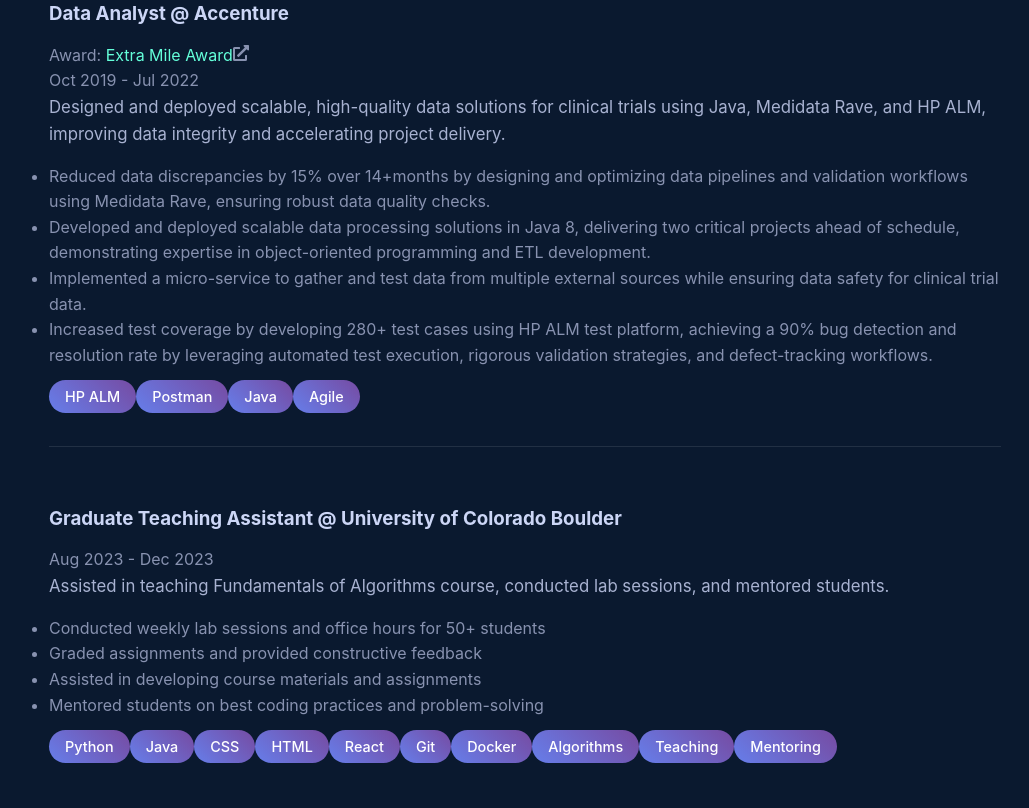
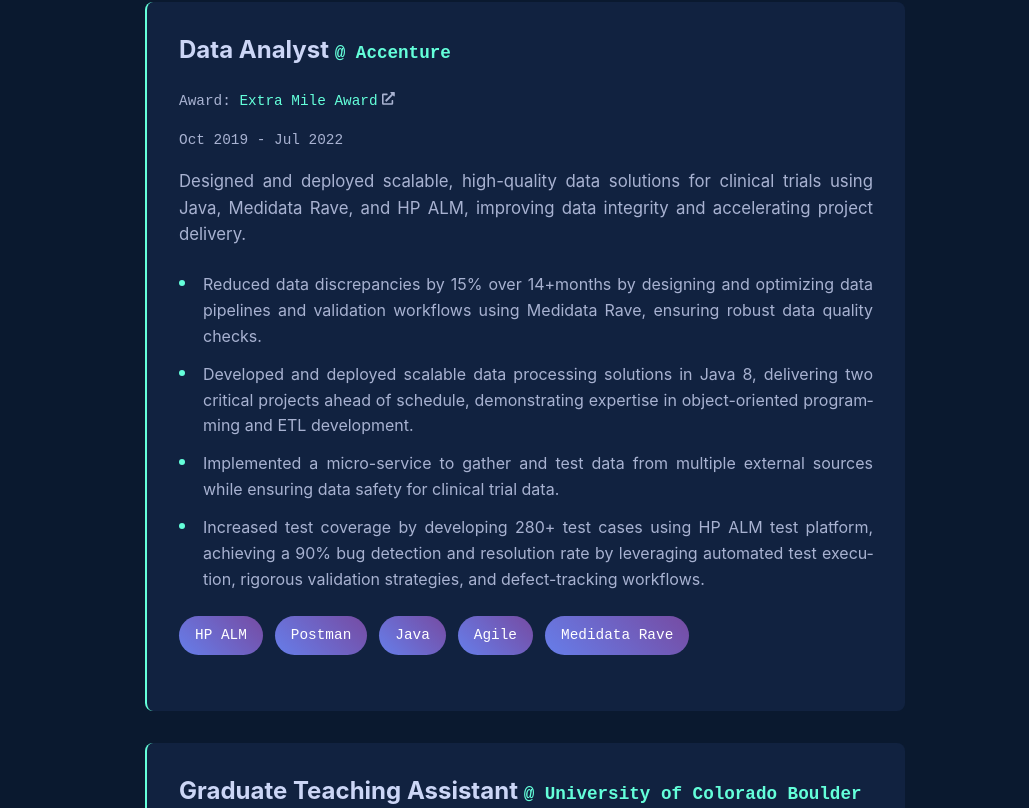
Before and after one commit to Yashuchirag/chiragch.com, a React (Create React App) app: page / in a window 1280 px wide. Shown: the part 1672-2480 px from the top of the page, without its empty margins (115-1144 px from the left). Built offline with nearby package versions, Linux system fonts and the light colour scheme.

Commit message:
Updated Projects section

```diff
--- a/src/App.css
+++ b/src/App.css
@@ -51,6 +51,9 @@ h2 {
 p {
   margin-bottom: 1rem;
   font-size: 1.05rem;
+  text-align: justify;
+  text-justify: inter-word;
+  hyphens: auto;
   color: var(--light-slate);
 }
 
@@ -362,6 +365,15 @@ section {
 }
 .education-card p {
   font-size: 1rem;
+  text-align: justify;
+  text-justify: inter-word;
+  hyphens: auto;
+  margin-bottom: 0.8rem;
+}
+
+.education-card .date {
+  text-align: left !important;
+  margin-bottom: 0.5rem !important;
 }
 
 /* Skills */
@@ -422,20 +434,166 @@ section {
   box-shadow: 0 4px 10px rgba(0, 0, 0, 0.2);
 }
 
-/* Experience Item */
-.experience-item {
-  margin-bottom: 60px; /* Increase spacing between blocks */
-  padding-bottom: 20px;
-  border-bottom: 1px solid rgba(255, 255, 255, 0.1); /* optional visual divider */
+/* Experience & Projects Section */
+.experience-timeline {
+  position: relative;
+  max-width: 800px;
+  margin: 0 auto;
+  padding: 0 20px;
 }
 
-.experience-item:last-child {
-  border-bottom: none;
+.experience-item {
+  background: var(--light-navy);
+  border-radius: 8px;
+  padding: 2rem;
+  margin-bottom: 2rem;
+  position: relative;
+  transition: var(--transition);
+  border-left: 2px solid var(--green);
+}
+
+.experience-item:hover {
+  transform: translateY(-5px);
+  box-shadow: 0 10px 30px -15px var(--green-tint);
+}
+
+.experience-header {
+  display: flex;
+  justify-content: space-between;
+  align-items: center;
+  margin-bottom: 1rem;
+  flex-wrap: wrap;
+  gap: 1rem;
+}
+
+.experience-header h3 {
+  margin: 0;
+  font-size: 1.5rem;
+  color: var(--lightest-slate);
+}
+
+.experience-header h3 span {
+  color: var(--green);
+  font-family: var(--font-mono);
+  font-size: 1.1rem;
+}
+
+.experience-period {
+  font-family: var(--font-mono);
+  font-size: 0.9rem;
+  color: var(--light-slate);
+  white-space: nowrap;
+}
+
+.experience-description {
+  margin-bottom: 1.5rem;
+  color: var(--light-slate);
+  text-align: justify;
+  text-justify: inter-word;
+  hyphens: auto;
+}
+
+.experience-responsibilities {
+  margin-bottom: 1.5rem;
+  list-style: none;
+}
+
+.experience-responsibilities li {
+  position: relative;
+  padding-left: 1.5rem;
+  margin-bottom: 0.8rem;
+  color: var(--light-slate);
+  text-align: justify;
+  text-justify: inter-word;
+  hyphens: auto;
+}
+
+.experience-responsibilities .bullet {
+  position: absolute;
+  left: 0;
+  top: 0.5rem;
+  width: 6px;
+  height: 6px;
+  background-color: var(--green);
+  border-radius: 50%;
 }
 
 .experience-skills {
-  margin-top: 1rem; /* or use 16px / 20px as preferred */
-  margin-bottom: 1rem;
+  display: flex;
+  flex-wrap: wrap;
+  gap: 0.75rem;
+  margin: 1.5rem 0;
+}
+
+.skill-tag {
+  font-family: var(--font-mono);
+  font-size: 0.8rem;
+  color: var(--green);
+  background-color: var(--green-tint);
+  padding: 0.25rem 0.75rem;
+  border-radius: 50px;
+}
+
+.experience-award {
+  font-family: var(--font-mono);
+  font-size: 0.9rem;
+  color: var(--light-slate);
+  margin-top: 0.5rem;
+  width: 100%;
+}
+
+.experience-award a {
+  color: var(--green);
+  text-decoration: none;
+  transition: var(--transition);
+  display: inline-flex;
+  align-items: center;
+}
+
+.experience-award a:hover {
+  color: var(--white);
+}
+
+.award-icon {
+  margin-left: 0.3rem;
+  font-size: 0.8rem;
+}
+
+/* Project Link */
+.project-link {
+  display: inline-flex;
+  align-items: center;
+  margin-top: 1rem;
+  font-family: var(--font-mono);
+  color: var(--green);
+  text-decoration: none;
+  transition: var(--transition);
+  font-size: 0.9rem;
+  padding: 0.25rem 0.5rem;
+  border-radius: 4px;
+}
+
+.project-link:hover {
+  color: var(--white);
+  background-color: var(--green-tint);
+}
+
+.link-icon {
+  margin-left: 0.5rem;
+  font-size: 0.8rem;
+}
+
+/* Responsive adjustments */
+@media (max-width: 768px) {
+  .experience-header {
+    flex-direction: column;
+    align-items: flex-start;
+    gap: 0.5rem;
+  }
+
+  .experience-period {
+    margin-top: 0.5rem;
+  }
 }
 
 /* Optional grid layout inside a category */
--- a/src/App.js
+++ b/src/App.js
@@ -129,6 +129,106 @@ const About = () => {
   );
 };
 
+// Projects Component
+const Projects = () => {
+  const projects = [
+    {
+      title: 'Volunteer Management System',
+      company: 'University of Colorado Boulder',
+      period: 'Jan 2024 - May 2024',
+      description: 'Developed a Docker-containerized full-stack application optimizing volunteer management through automated data collection, secure authentication, scalable SQL databases, and real-time analytics.',
+      responsibilities: [
+        'Engineered a full-stack web application to optimize volunteer event management, integrating Docker for containerization and automating data collection from multiple online sources to prevent overbooking and enhance scheduling efficiency.',
+        'Developed a secure user authentication system, event browsing functionality, and a scalable SQL database architecture, leveraging Docker containers to manage and analyze large datasets, enabling real-time insights and statistical reporting for data-driven decision-making.',
+        'Designed and implemented a data analyzer module using Python and SQL, generating automated reports and interactive visualizations to provide actionable intelligence for volunteer activity management and event coordination.'
+      ],
+      skills: ['React', 'CSS', 'JavaScript', 'PWA', 'Docker', 'Python', 'SQL', 'Heroku', 'PostgreSQL'],
+      link: 'https://github.com/Yashuchirag/Volunteer-Management'
+    },
+    {
+      title: 'Team Pressing Project: Premier League Analysis',
+      company: 'University of Colorado Boulder',
+      period: 'Jan 2023 - April 2023',
+      description: 'Performed data exploration and visualization on Premier League teams, identifying performance trends and developing PCA-based predictive models for injury and goal forecasting.',
+      responsibilities: [
+        'Performed exploratory data and feature analysis on Premier League team performance, identifying low shot conversion rates for Manchester United and Wolves due to center-forward absences, using statistical trend analysis and game performance metrics.',
+        'Designed and implemented advanced data visualization strategies using Matplotlib and Seaborn, uncovering key performance patterns through heatmaps, scatter plots, and time-series analysis to drive actionable insights.',
+        'Developed and evaluated 12 predictive models leveraging PCA for dimensionality reduction, with ElasticNet Regressor excelling in injury prediction and Linear Regression accurately forecasting goals per game and optimizing model interpretability and performance.'
+      ],
+      skills: ['Python', 'Machine Learning', 'Data Analysis', 'Data Visualization', 'PCA', 'ElasticNet Regressor', 'Linear Regression', 'Matplotlib', 'Seaborn'],
+      link: 'https://github.com/Yashuchirag/team_pressing_project'
+    },
+    {
+      title: 'Glasso Algorithm Project',
+      company: 'University of Colorado Boulder',
+      period: 'Jan 2024 - April 2024',
+      description: 'Performed data exploration and visualization on Premier League teams, identifying performance trends and developing PCA-based predictive models for injury and goal forecasting.',
+      responsibilities: [
+        'Developed and implemented machine learning solutions using the Graphical Lasso (GLASSO) algorithm to analyze large Gaussian graphical models in high-dimensional datasets, enhancing the interpretability of complex data relationships.',
+        'Estimated sparse precision matrices to improve the accuracy of predictions, anomaly detection, and scenario simulations, while conducting in-depth analysis of marginal and conditional independence within graphs.',
+        'Applied these techniques to real-world data, including gene expression datasets, improving predictive modeling and enabling data-driven decision-making in large-scale data science applications.'
+      ],
+      skills: ['Python', 'Machine Learning', 'Data Analysis', 'Data Visualization', 'PCA', 'GLASSO', 'Linear Regression', 'Matplotlib', 'Seaborn'],
+      link: ''
+    },
+    {
+      title: 'Forest Cover-Type Prediction',
+      company: 'University of Colorado Boulder',
+      period: 'Jan 2023 - April 2023',
+      description: 'Performed data exploration and visualization on Premier League teams, identifying performance trends and developing PCA-based predictive models for injury and goal forecasting.',
+      responsibilities: [
+        'Developed high-accuracy forest cover-type prediction models using logistic regression, neural networks, PCA, and bagging techniques, achieving 96.85% test accuracy by optimizing model performance through feature scaling, outlier removal, and preprocessing of 580,000+ samples.',
+        'Performed sensitivity analysis using confusion matrices and correlation heatmaps, evaluating model robustness and identifying key feature dependencies to refine predictive accuracy.',
+        'Enhanced model generalization through hyperparameter tuning and advanced feature engineering, leveraging grid search, cross-validation, and dimensionality reduction to improve classification performance and scalability.'
+      ],
+      skills: ['Python', 'Machine Learning', 'Data Analysis', 'Data Visualization', 'PCA', 'GLASSO', 'Linear Regression', 'Matplotlib', 'Seaborn'],
+      link: 'https://github.com/Yashuchirag/CoverType'
+    }
+  ];
+
+  return (
+    <section id="projects" className="section">
+      <div className="container">
+        <h1 className="page-title" data-aos="fade-right">Projects</h1>
+        <div className="experience-timeline">
+          {projects.map((project, index) => (
+            <div key={index} className="experience-item" data-aos="fade-up" data-aos-delay={index * 100}>
+              <div className="experience-header">
+                <h3>{project.title} <span>@ {project.company}</span></h3>
+                <span className="experience-period">{project.period}</span>
+              </div>
+              <p className="experience-description">{project.description}</p>
+              <ul className="experience-responsibilities">
+                {project.responsibilities.map((item, i) => (
+                  <li key={i}>
+                    <span className="bullet"></span>
+                    <span className="text">{item}</span>
+                  </li>
+                ))}
+              </ul>
+              <div className="experience-skills">
+                {project.skills.map((skill, i) => (
+                  <span key={i} className="skill-tag">{skill}</span>
+                ))}
+              </div>
+              {project.link && (
+                <a
+                  href={project.link}
+                  target="_blank"
+                  rel="noopener noreferrer"
+                  className="project-link"
+                >
+                  View Project <FaExternalLinkAlt className="link-icon" />
+                </a>
+              )}
+            </div>
+          ))}
+        </div>
+      </div>
+    </section>
+  );
+};
+
 // Experience Component
 const Experience = () => {
   const experiences = [
@@ -143,7 +243,7 @@ const Experience = () => {
         'Implemented a micro-service to gather and test data from multiple external sources while ensuring data safety for clinical trial data.',
         'Increased test coverage by developing 280+ test cases using HP ALM test platform, achieving a 90% bug detection and resolution rate by leveraging automated test execution, rigorous validation strategies, and defect-tracking workflows.'
       ],
-      skills: ['HP ALM', 'Postman', 'Java', 'Agile'],
+      skills: ['HP ALM', 'Postman', 'Java', 'Agile', 'Medidata Rave'],
       award: {
         name: 'Extra Mile Award',
         PDF: '/Chirag Chandrashekar.pdf'
@@ -357,6 +457,7 @@ const App = () => {
             <ul className={`nav-links ${isMenuOpen ? 'active' : ''}`}>
               <li><a href="#about" onClick={() => setCurrentPage('home')}>About</a></li>
               <li><a href="#experience" onClick={() => setCurrentPage('home')}>Experience</a></li>
+              <li><a href="#projects" onClick={() => setCurrentPage('home')}>Projects</a></li>
               <li><a href="#education" onClick={() => setCurrentPage('education')}>Education</a></li>
               <li><a href="#skills" onClick={() => setCurrentPage('skills')}>Skills</a></li>
               <li><a href="#contact" onClick={() => setCurrentPage('contact')} className="btn btn-primary">Contact</a></li>
@@ -366,7 +467,7 @@ const App = () => {
       </header>
 
       <main>
-        {currentPage === 'home' && (<><Hero /><About /><Experience /><EducationPage /><SkillsPage /><ContactPage /></>)}
+        {currentPage === 'home' && (<><Hero /><About /><Experience /><Projects /><EducationPage /><SkillsPage /><ContactPage /></>)}
         {currentPage === 'education' && <EducationPage onBack={() => setCurrentPage('home')} />}
         {currentPage === 'skills' && <SkillsPage onBack={() => setCurrentPage('home')} />}
         {currentPage === 'contact' && <ContactPage onBack={() => setCurrentPage('home')} />}
@@ -375,13 +476,13 @@ const App = () => {
       <footer className="footer">
         <div className="container">
           <div className="footer-content">
-            <p>Designed & Built by Chirag Chandrashekar</p>
+            <q>Designed & Built by Chirag Chandrashekar</q>
             <div className="social-links">
               <a href="https://github.com/ChiragChandrashekar" target="_blank" rel="noopener noreferrer"><FaGithub /></a>
               <a href="https://linkedin.com/in/chirag-chandrashekar" target="_blank" rel="noopener noreferrer"><FaLinkedin /></a>
               <a href="mailto:chirag.chandrashekar@colorado.edu"><FaEnvelope /></a>
             </div>
-            <p>&copy; {new Date().getFullYear()} Chirag Chandrashekar. All rights reserved.</p>
+            <q>&copy; {new Date().getFullYear()} Chirag Chandrashekar. All rights reserved.</q>
           </div>
         </div>
       </footer>
```
